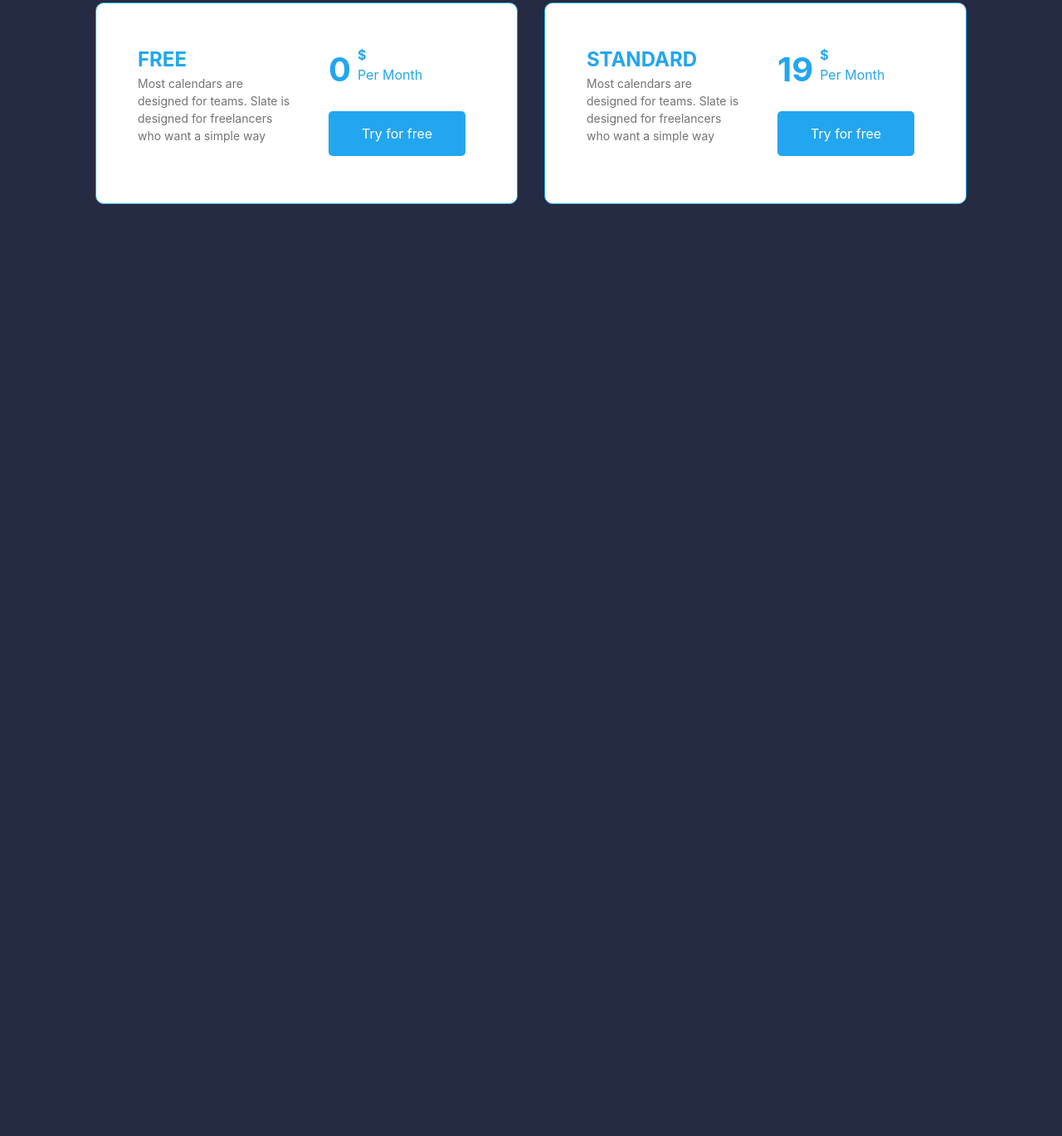
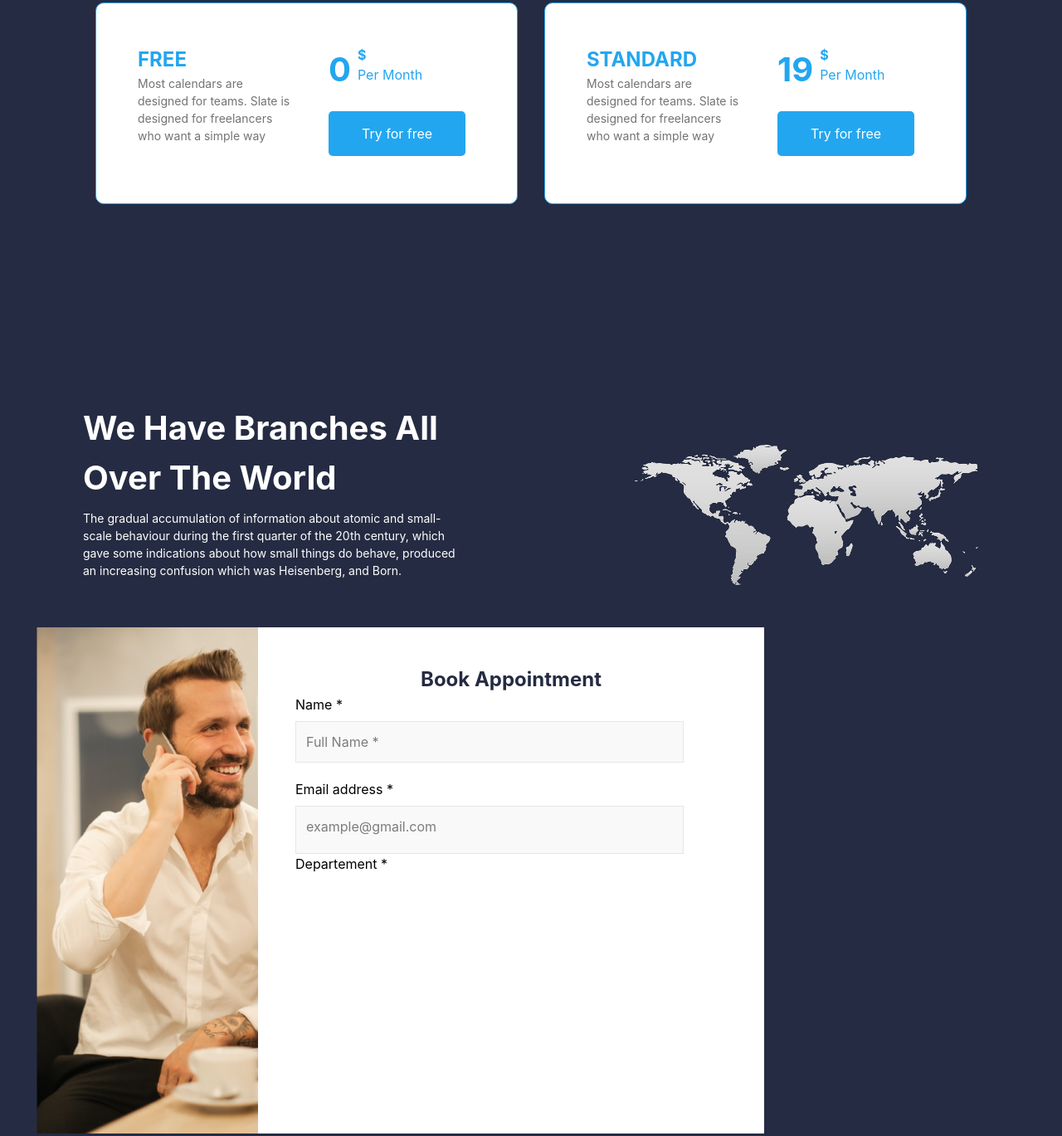
Before and after one commit to Jalilov-dev/Homework-12, a website: page index.html in a window 1280 px wide. Shown: the part 3378-4747 px from the top of the page at 83% size. Before the commit the page ends 3744 px from the top, so only its background shows below. Drawn offline with nearby package versions, Linux system fonts and the light colour scheme; files that its build step writes are made by us from their sources.

Commit message:
add sixth-section

```diff
--- a/index.html
+++ b/index.html
@@ -284,6 +284,39 @@ for freelancers who want
          </div>
         </div>
     </section>
+
+    <section class="section-6 max-w-300 mx-auto py-30 text-white ">
+        <div class="flex lg:flex-row flex-col justify-between m-auto px-15">
+      <div class="lg:w-[455px]">
+        <p class="text-[40px] font-bold">We Have Branches All
+Over The World</p>
+<p class="text-[14px] pt-2">The gradual accumulation of information about atomic and
+small-scale behaviour during the first quarter of the 20th
+century, which gave some indications about how small things
+do behave, produced an increasing confusion which was
+Heisenberg, and Born.</p>
+      </div>
+      <div>
+        <img src="./img.png/col-md-5.png" alt="">
+      </div>
+        </div>
+        <div class="flex justify-center lg:w-[885px] lg:h-[610px]">
+            <div>
+                <img src="./img.png/media.png" alt="">
+            </div>
+            <div class="flex flex-col  lg:w-[610px] lg:h-[610px] p-[45px] bg-[white] text-black">
+               <p class="text-center text-[24px] text-[#252B42] font-bold">Book Appointment</p>
+               <label class="pb-2" for="tex">Name *</label>
+               <input type="text" placeholder="Full Name * " id="tex" class="w-[90%] mb-5 p-3 bg-[#F9F9F9] border border-solid border-[#E6E6E6]">
+               <label class="pb-2" for="">Email address *</label>
+               <input type="email" placeholder="example@gmail.com   " id="texx" class="w-[90%] pb-5 p-3 bg-[#F9F9F9] border border-solid border-[#E6E6E6]">
+               <label class="pb-2" for="">Departement *</label>
+               <section>
+
+               </section>
+            </div>
+        </div>
+    </section>
 </body>
 
 </html>
```
Also changed, not shown: img.png/col-md-5.png (added), img.png/media.png (added).
